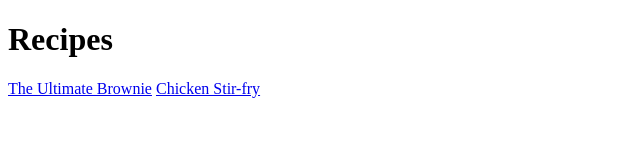
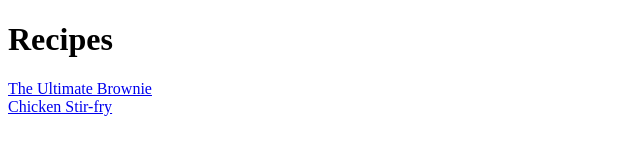
Before and after one commit to KTKarthick006/WEBD-PROJECTS-, a plain HTML site: page Project_1/index.html in a window 1280 px wide. Shown: the whole page, without its empty margins (0-640 px from the left). Drawn offline with Linux system fonts and the light colour scheme.

Commit message:
fix: add break statement to prevent unintended behavior

```diff
--- a/Project_1/index.html
+++ b/Project_1/index.html
@@ -7,7 +7,7 @@
   </head>
   <body>
     <h1>Recipes</h1>
-    <a href="/Project_1/Recipes/brownie.html">The Ultimate Brownie</a>
+    <a href="/Project_1/Recipes/brownie.html">The Ultimate Brownie</a><br />
     <a href="/Project_1/Recipes/stirfry.html">Chicken Stir-fry</a>
   </body>
 </html>
```
